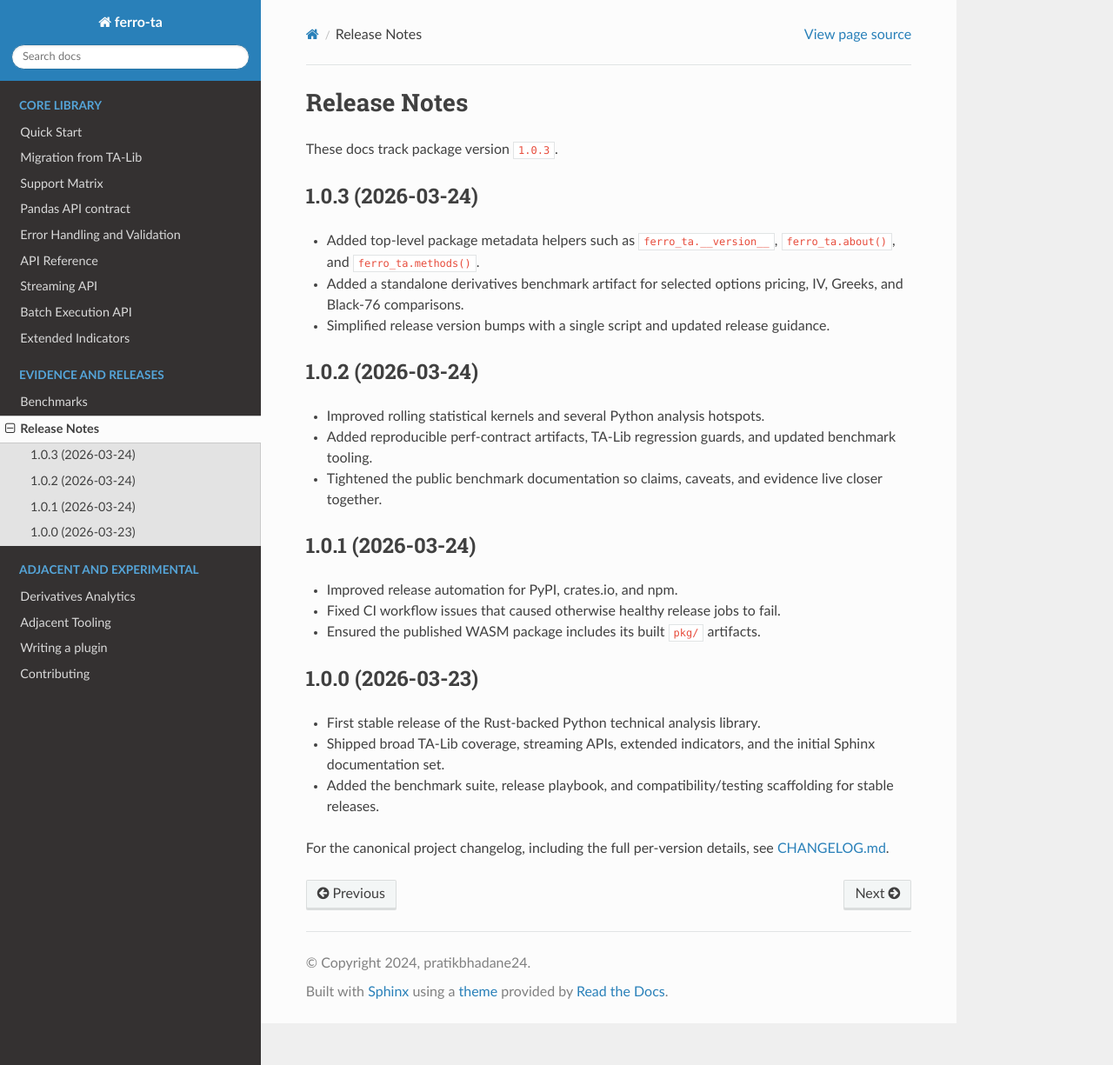
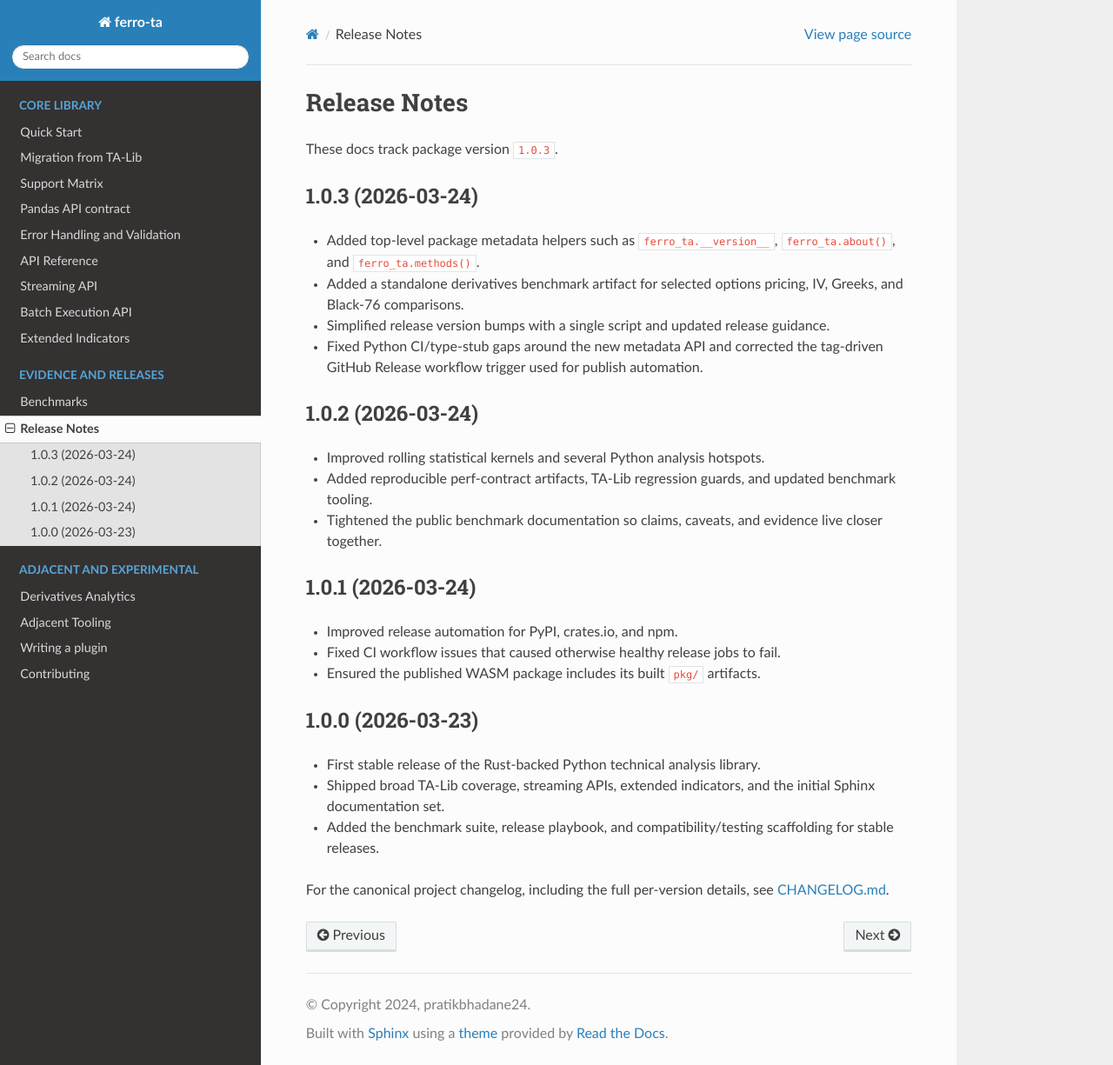
Before and after one commit to pratikbhadane24/ferro-ta, a Sphinx documentation site: the page built from docs/changelog.rst, in a window 1280 px wide and 1225 px high. Shown: the whole window at 87% size. Built offline with Sphinx 7.4.7 and the Read the Docs theme 3.1.0, drawn with Linux system fonts in a browser that asks for light colours.

Commit message:
docs: finalize 1.0.3 release notes

```diff
--- a/docs/changelog.rst
+++ b/docs/changelog.rst
@@ -12,6 +12,8 @@ These docs track package version ``1.0.3``.
   pricing, IV, Greeks, and Black-76 comparisons.
 - Simplified release version bumps with a single script and updated release
   guidance.
+- Fixed Python CI/type-stub gaps around the new metadata API and corrected the
+  tag-driven GitHub Release workflow trigger used for publish automation.
 
 1.0.2 (2026-03-24)
 ------------------
```
Also changed, not shown: CHANGELOG.md (+9 -0 lines).
